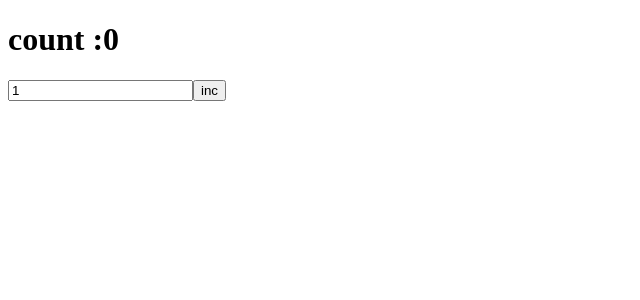
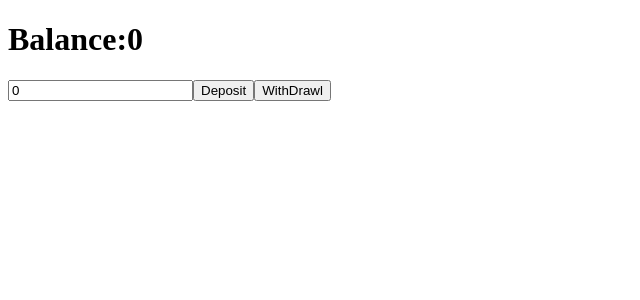
Before and after one commit to Skllit/React-codeStoic, a React (Vite) app in the folder vite-project/: page / in a window 1280 px wide. Shown: the top 300 px of the page, without its empty margins (0-640 px from the left). Built offline with nearby package versions, Linux system fonts and the light colour scheme.

Commit message:
UseReducer hook-Bank Example

```diff
--- a/vite-project/src/App.jsx
+++ b/vite-project/src/App.jsx
@@ -1,35 +1,29 @@
-import FirstComp from "./componants/FirstComp"
-import Fruits from "./componants/Fruits"
-import Coco from "./componants/Coco"
-import ElementVar from "./componants/ElementVar"
-import Counter from "./componants/Counter"
-import Forms from "./componants/Forms"
-import { useReducer } from "react"
 
+import { useReducer, useState } from "react"
 
 function App() {
-  const [state ,dispatch]=useReducer(reducer,{count:0,incval:1})
+  const [state ,dispatch]=useReducer(reducer,{balance:0})
+  const [amount,setAmount]=useState(0)
 
   function reducer(state, action){
-  if(action.type=="inc"){
-    return {...state,count:state.count+state.incval};
-  }
-  if(action.type=="ivi"){
-    return{...state,incval:action.payload};
-  }
-  return state;
+    if(action.type=="add"){
+      return {...state,balance:state.balance+action.payload}
+    }
+    if(action.type=="del"){
+      return {...state,balance:state.balance-action.payload}
+    }
+    return state;
 
 }
 
   return (
-          <div>
-          <h1>count :{state.count}</h1>
-          <input
-          value={state.incval}
-          type="number"
-          onChange={(e)=>dispatch({type:"ivi",payload:Number(e.target.value)})}></input>
-          <button onClick={()=>dispatch({type:"inc",payload:1})}>inc</button>
-          </div>
+    <div>
+      <h1> Balance:{ state.balance}</h1>
+      <input type="number"
+       value={amount} onChange={(e)=>setAmount(e.target.value)}></input>
+       <button onClick={()=>dispatch({type:"add",payload:Number(amount)})}>Deposit</button>
+       <button onClick={()=>dispatch({type:"del",payload:Number(amount)})}>WithDrawl</button>
+    </div>
 
 
   )
```
Also changed, not shown: vite-project/src/componants/UseReducer.jsx (added, +38 -0 lines), 1 other file (tests, documents, lock files or other folders).
